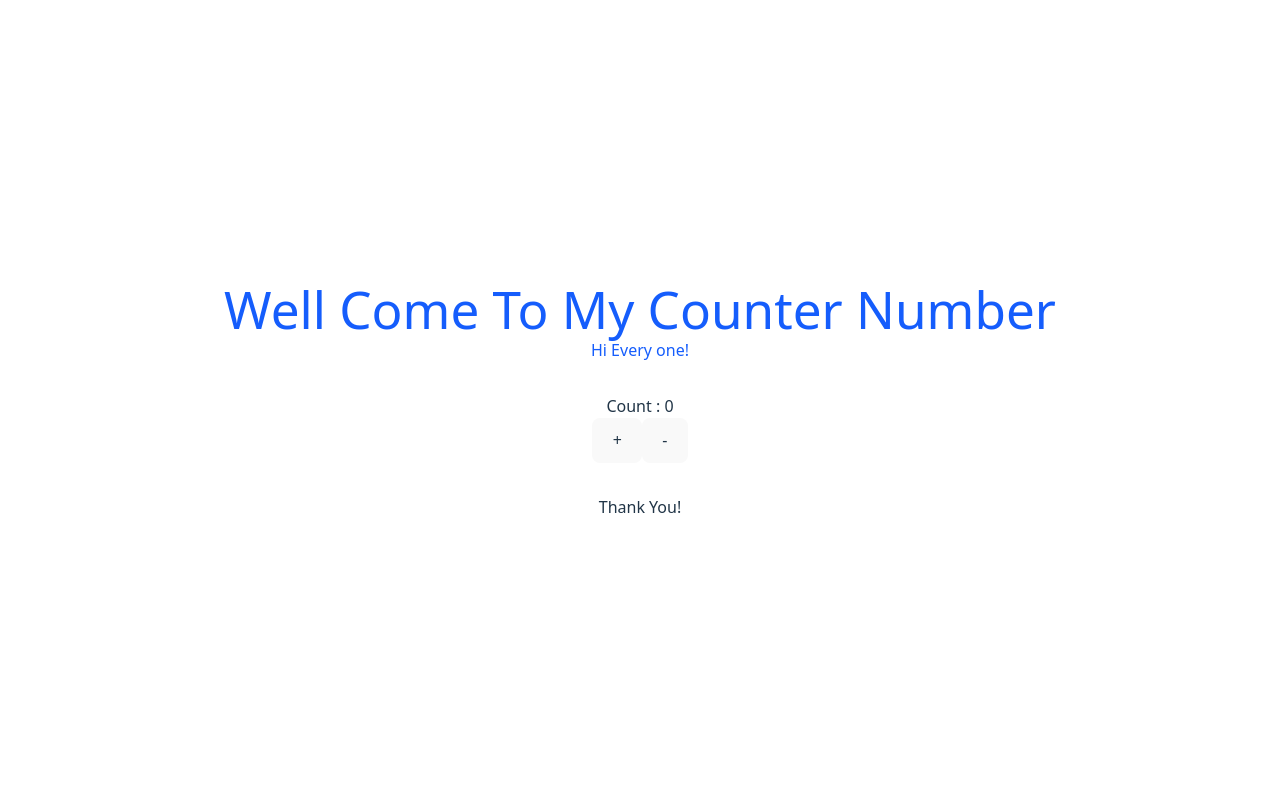
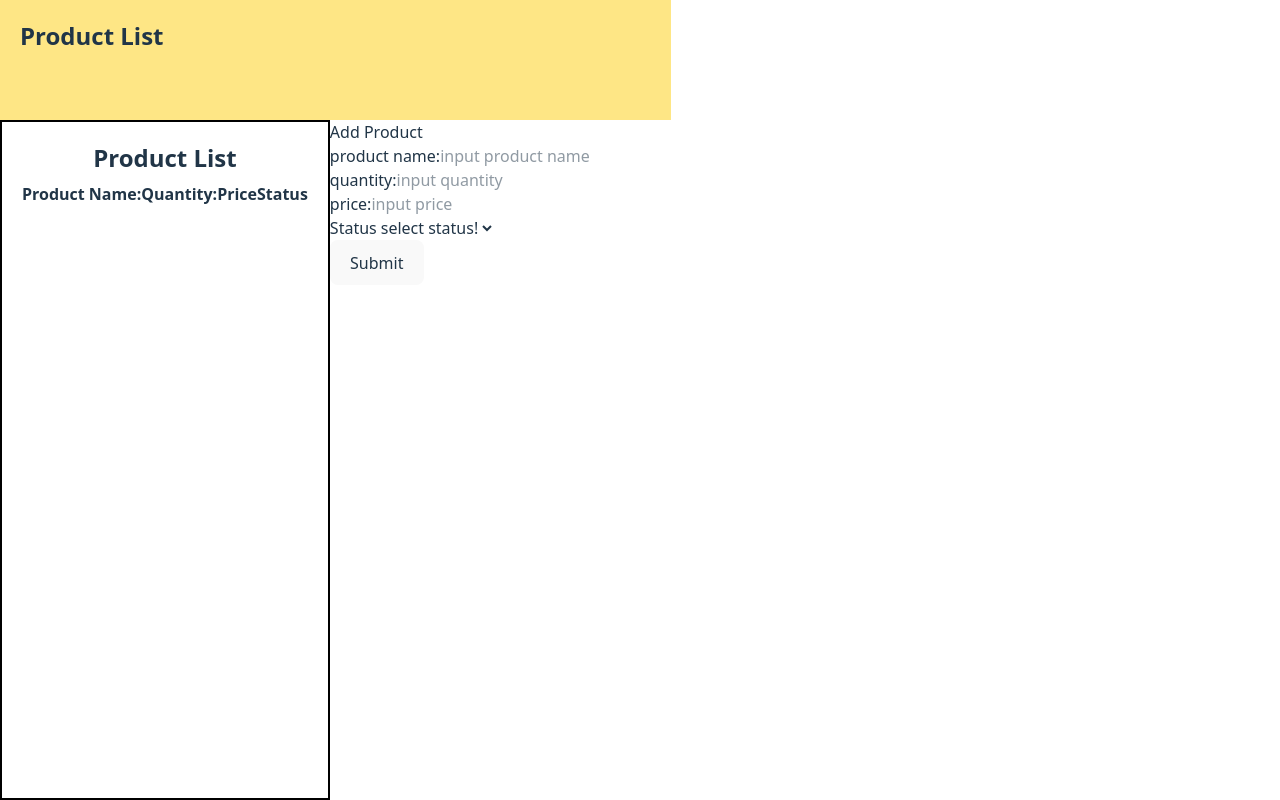
Before and after one commit to Rahmans11/koda-b5-react, a React (Vite) app: page / in a window 1280 px wide. Built offline with nearby package versions, Linux system fonts and the light colour scheme.

Commit message:
feat[minitask2]: add show product feature

```diff
--- /dev/null
+++ b/src/component/AddProduct.jsx
@@ -0,0 +1,52 @@
+function AddProduct(props) {
+    const {changeProducts} = props;
+
+    const SubmitHandler = (event) =>{
+        event.preventDefault();
+
+        const newProduct = {};
+        Object.assign(newProduct, { productName: event.target["product-name"].value});
+        Object.assign(newProduct, { qty: event.target["product-qty"].value});
+        Object.assign(newProduct, { price: event.target["product-price"].value});
+        Object.assign(newProduct, { status: event.target["product-status"].value});
+
+        changeProducts((product)=>{
+            return [...product, newProduct]
+        });
+        event.target["product-name"].value = "";
+        event.target["product-qty"].value = "";
+        event.target["product-price"].value = "";
+        event.target["product-status"].value = "0";
+    }
+
+    return (
+        <aside>
+            <form noValidate onSubmit={SubmitHandler}>
+                <h2>Add Product</h2>
+                <div>
+                    <label htmlFor="product-name">product name:</label>
+                    <input type="text" name="product-name" id="product-name" placeholder="input product name"/>
+                </div>
+                <div>
+                    <label htmlFor="qty">quantity:</label>
+                    <input type="number" name="qty" id="qty" placeholder="input quantity"/>
+                </div>
+                <div>
+                    <label htmlFor="price">price:</label>
+                    <input type="number" name="price" id="price" placeholder="input price"/>
+                </div>
+                <div>
+                    <label htmlFor="status">Status</label>
+                    <select name="status" id="status" defaultValue={"0"} title="Judul">
+                        <option value="0" disabled> select status!</option>
+                        <option value="available" className="text-black">Available</option>
+                        <option value="empty" className="text-black">Empty</option>
+                    </select>
+                </div>
+                <button type="submit">Submit</button>
+            </form>
+        </aside>
+    )
+}
+
+export default AddProduct;
--- /dev/null
+++ b/src/component/ProductList.jsx
@@ -0,0 +1,11 @@
+function ProductList({ productName, qty, price, status }) {
+  return (
+    <tr>
+        <td>{productName}</td>
+        <td>{qty}</td>
+        <td>{price}</td>
+        <td>{status}</td>
+    </tr>
+  );
+}
+export default ProductList;
--- /dev/null
+++ b/src/component/ShowProduct.jsx
@@ -0,0 +1,27 @@
+import ProductList from "./ProductList";
+
+function ShowProduct(props) {
+ const { products } = props;
+  return (
+    <section className="flex-1 p-5 border-2 border-solid border-black">
+      <table>
+        <caption className="text-2xl font-bold mb-2">Product List</caption>
+        <thead>
+            <tr>
+                <th scope="col">Product Name:</th>
+                <th scope="col">Quantity:</th>
+                <th scope="col">Price</th>
+                <th scope="col">Status</th>
+            </tr>
+        </thead>
+        <tbody>
+            {products.map((product, idx) => {
+          return <ProductList key={idx} name={product.productName} quantity={product.qty} price={product.price} status={product.status}/>;
+        })}
+        </tbody>
+      </table>
+    </section>
+  );
+}
+
+export default ShowProduct;
--- a/src/main.jsx
+++ b/src/main.jsx
@@ -1,13 +1,12 @@
 import { StrictMode } from 'react'
 import { createRoot } from 'react-dom/client'
 // import './index.css'
-import App from './App.jsx'
-// import Counter from '../component/counter'
+// import App from './App.jsx'
+import ProductForm from './pages/ProductForm.jsx'
 
 createRoot(document.getElementById('root')).render(
   <StrictMode>
-    <App/>
+    {/* <App/> */}
+    <ProductForm/>
   </StrictMode>,
 )
-
-    {/* <Counter /> */}
--- /dev/null
+++ b/src/pages/ProductForm.jsx
@@ -0,0 +1,18 @@
+import { useState } from "react";
+import ShowProduct from "../component/ShowProduct";
+import AddProduct from "../component/AddProduct";
+
+function ProductForm() {
+  const [product, setproduct] = useState([]);
+  return (
+    <>
+      <header className="p-5 h-[15vh] bg-amber-200 text-2xl font-bold select-none">Product List</header>
+      <main className="flex min-h-[85vh]">
+        <ShowProduct products={product} />
+        <AddProduct changeproduct={setproduct} />
+      </main>
+    </>
+  );
+}
+
+export default ProductForm;
```
Also changed, not shown: src/component/Greeting.jsx (renamed from component/Greeting.jsx).
